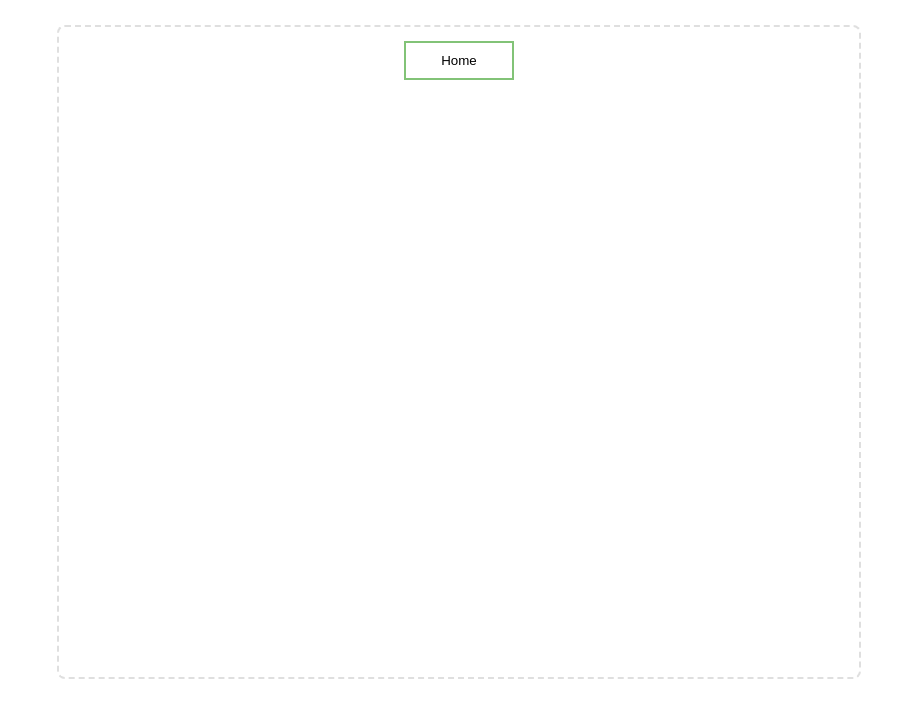
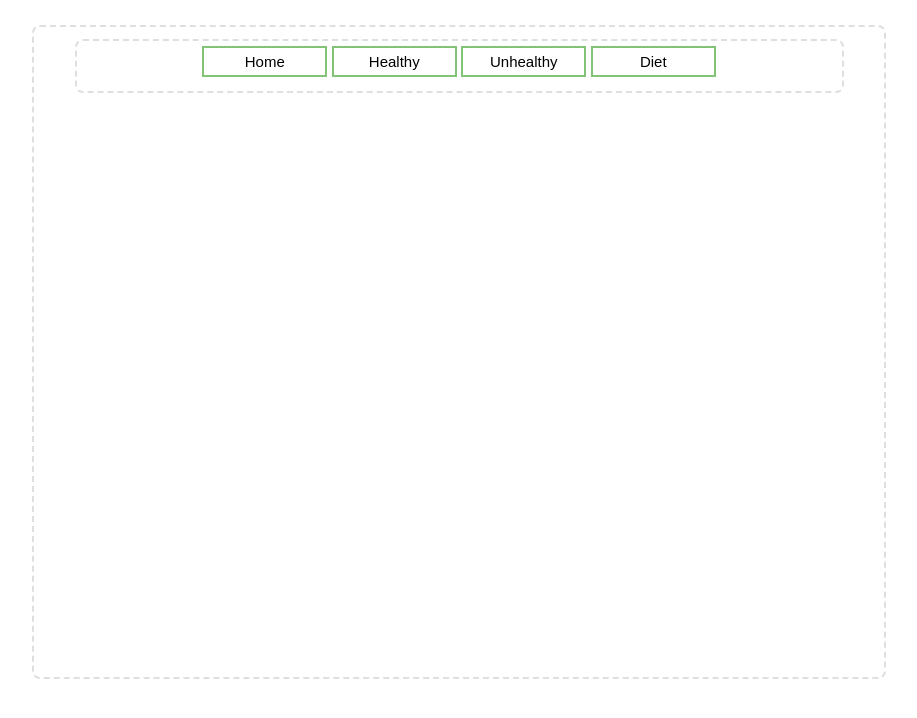
Before and after one commit to Jason-NT/WebProject, a plain HTML site: page index.html in a window 1280 px wide. Shown: the whole page, without its empty margins (181-1098 px from the left). Drawn offline with Linux system fonts and the light colour scheme.

Commit message:
Changes to css. Added navigation buttons and pages.

```diff
--- a/index.html
+++ b/index.html
@@ -9,6 +9,9 @@
 
             <div class = "navigation">
                 <button class = "navbtn">Home</button>
+                <button class = "navbtn">Healthy</button>
+                <button class = "navbtn">Unhealthy</button>
+                <button class = "navbtn">Diet</button>
             </div>
 
             <div class = "content">
--- a/scripts/css/style.css
+++ b/scripts/css/style.css
@@ -1,19 +1,31 @@
 body {
+    animation: fadeInAnimation ease 1s;
+    animation-iteration-count: 1;
+    animation-fill-mode: forwards;
+
     background-color: white;
 
     font-family: -apple-system, BlinkMacSystemFont, 'Segoe UI', Roboto, Oxygen, Ubuntu, Cantarell, 'Open Sans', 'Helvetica Neue', sans-serif;
 }
 
+@keyframes fadeInAnimation {
+    0% {
+        opacity: 0%;
+    }
+    100% {
+        opacity: 100%;
+        margin-top: 25px;
+    }
+}
+
 .container {
-    margin-top: 25px;
-
     margin-left: auto;
     margin-right: auto;
 
     background-color: rgb(255, 255, 255);
 
-    min-width: 40%;
-    max-width: 800px;
+    min-width: 50%;
+    max-width: 850px;
     min-height: 650px;
 
     border-radius: 8px;
@@ -25,8 +37,8 @@ body {
 .navigation {
     margin-top: 12px;
 
-    width: 80%;
-    height: 45px;
+    width: 90%;
+    height: 50px;
 
     text-align: center;
 
@@ -36,7 +48,7 @@ body {
     border-radius: 8px;
     border-width: 2px;
     border-style: dashed;
-    border-color: rgb(255, 255, 255);
+    border-color: rgb(223, 223, 223);
 }
 
 .navbtn {
@@ -45,7 +57,12 @@ body {
     display: inline-block;
     cursor: pointer;
 
-    padding: 10px 35px;
+    max-width: 125px;
+    min-width: 125px;
+
+    margin-top: 5px;
+    font-size: 15px;
+    padding: 5px 25px;
 
     transition-duration: .25s;
 }
@@ -55,6 +72,8 @@ body {
     color: white;
 }
 
+
+
 .content {
 
 }
```
Also changed, not shown: diet.html (added, +3 -0 lines), healthy.html (added), unhealthy.html (added).
